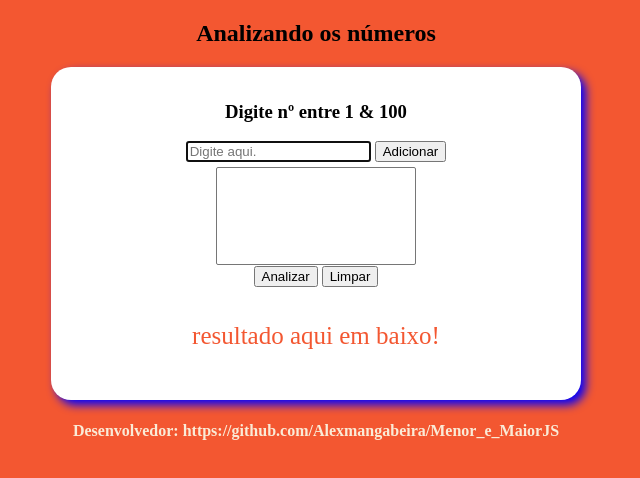
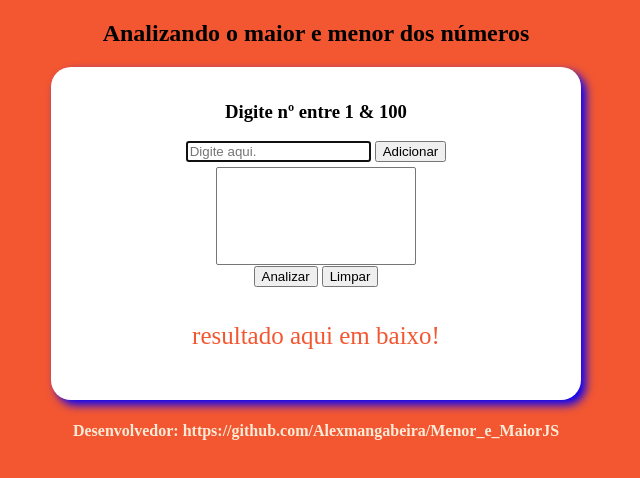
Before and after one commit to Alexmangabeira/Exercicio-Git, a plain HTML site: page Exercicio002/Exercicio002.html in a window 1280 px wide. Shown: the whole page, without its empty margins (324-964 px from the left). Drawn offline with Linux system fonts and the light colour scheme.

```diff
--- a/Exercicio002/Exercicio002.html
+++ b/Exercicio002/Exercicio002.html
@@ -9,7 +9,7 @@
 </head>
 <body>
     <header>
-        <h2>Analizando os números</h2>
+        <h2>Analizando o maior e menor dos números</h2>
     </header>
 
     <section>
@@ -20,6 +20,7 @@
             <input type="text" name="num" id="num" placeholder="Digite aqui.">
             <input type="button" value="Adicionar" onclick="add()">
         </div>
+
         <div>
             <select name="lista" id="lista" size="6"></select>
         </div>
@@ -28,6 +29,7 @@
             <input type="button" value="Analizar" id="analizar" onclick="analizar()">
             <input type="button" value="Limpar" id="limpar" onclick="limpar()">
         </div>
+
         <p id="res">resultado aqui em baixo!</p>
         <div id="resultado"></div>
     </section>
```
